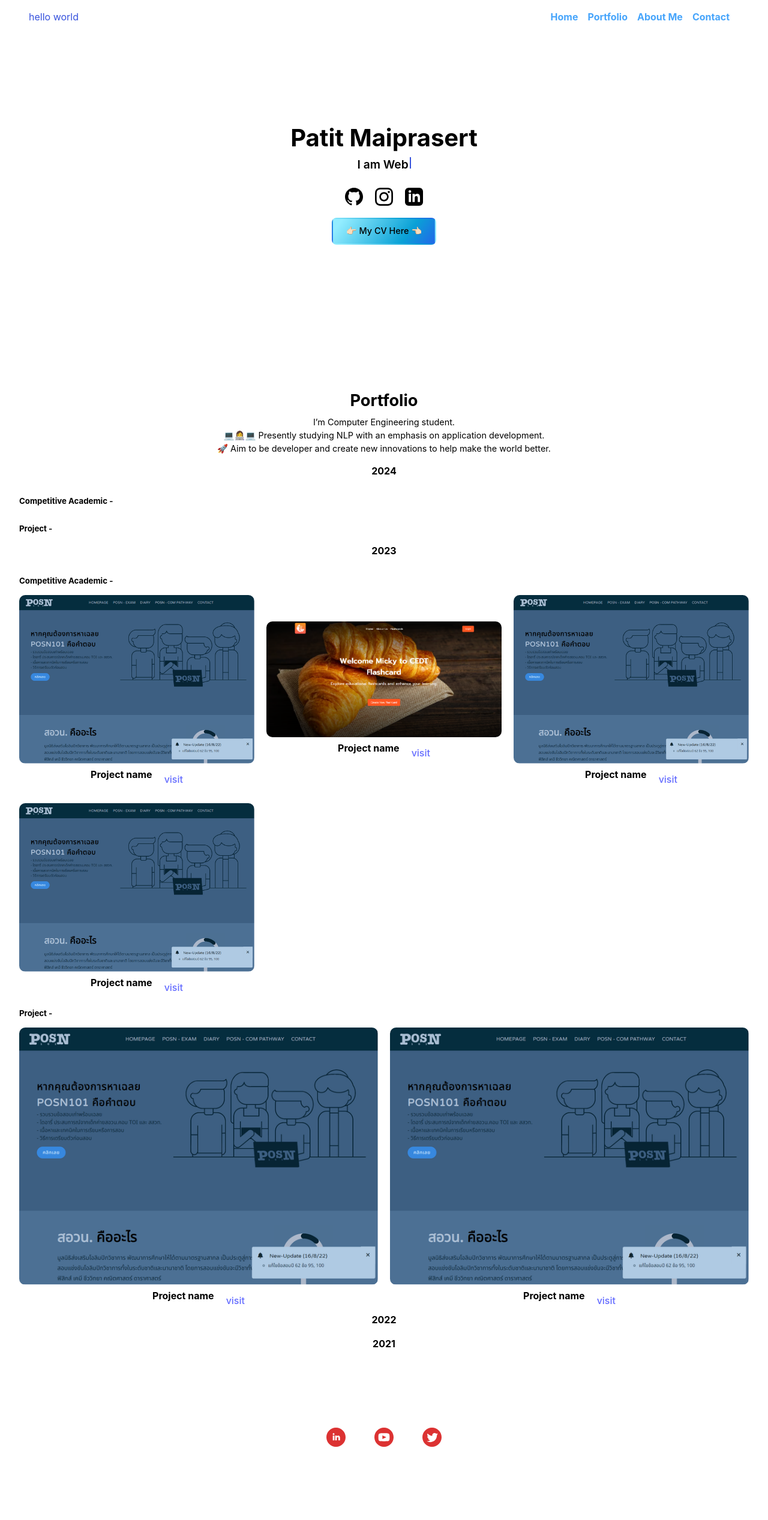
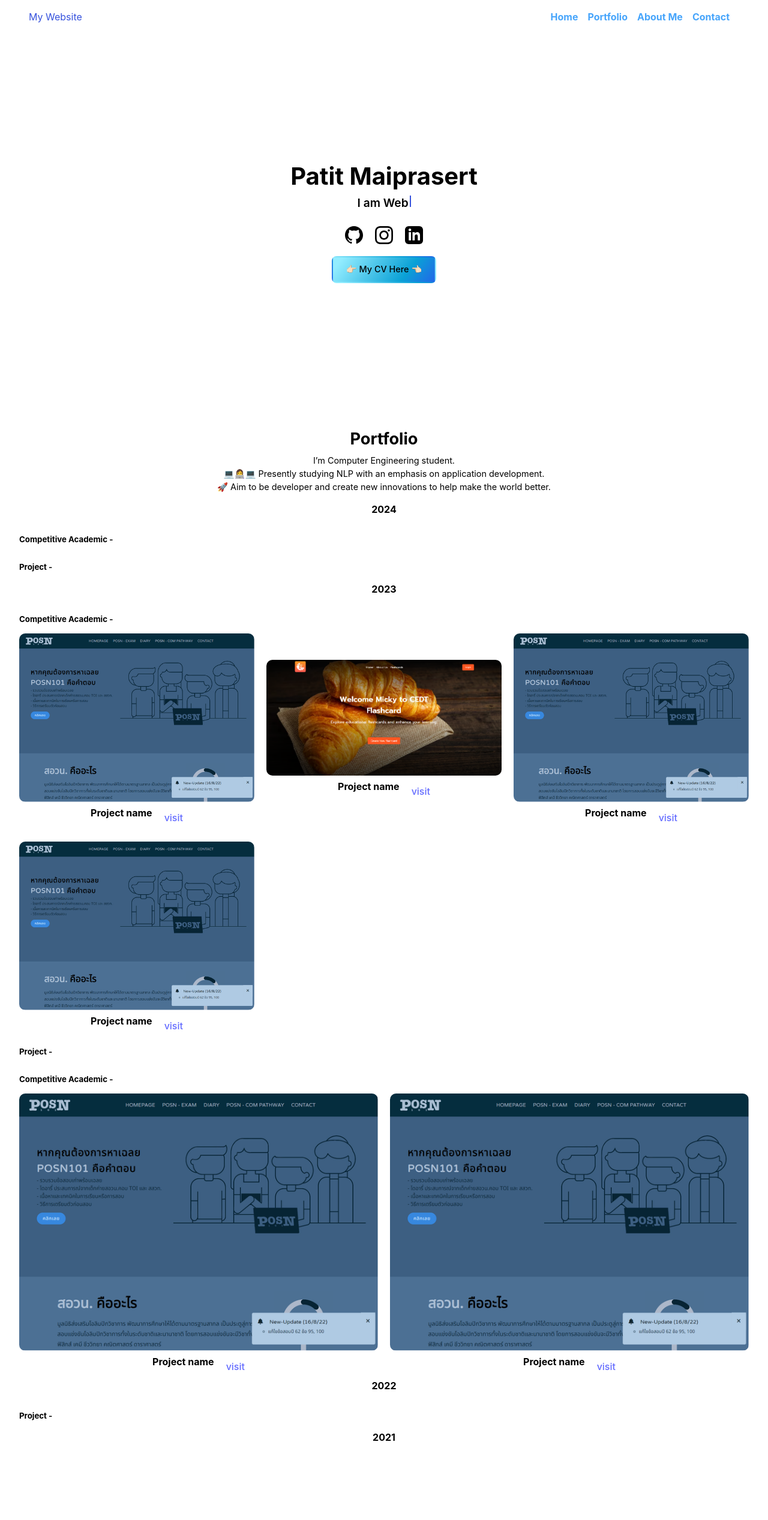
Before and after one commit to VizKey01/my-portfolio, a React (Vite) app: page / in a window 1280 px wide. Shown: the top 2534 px of the page at 60% size. Before the commit the page ends 2498 px from the top, so only its background shows below. Built offline with nearby package versions, Linux system fonts and the light colour scheme.

Commit message:
update mainpage

```diff
--- a/src/components/mainpage/mainpage.module.scss
+++ b/src/components/mainpage/mainpage.module.scss
@@ -1,7 +1,7 @@
 .root {
     max-width: 1480px;
     margin: 0 auto;
-    padding: 6rem 0rem 3rem;
+    padding: 10rem 0rem 3rem;
     text-align: center;
     position: static;
     display: flex;
--- a/src/components/navbar/navbar.tsx
+++ b/src/components/navbar/navbar.tsx
@@ -11,9 +11,7 @@ export const Navbar = ({ className }: NavbarProps) => {
     return <div className={classNames(styles.root, className)}>
         <div className={styles.navbar}>
             <div className={styles.logo}>
-                    {/* Your logo goes here */}
-                    hello world
-                    {/* <ReactLogo height="50" width="50" /> */}
+                {/* Your logo goes here */}My Website{/* <ReactLogo height="50" width="50" /> */}
             </div>
             <div className={styles.links}>
                 <a href="#home">Home</a>
--- a/src/components/portfolio/portfolio.tsx
+++ b/src/components/portfolio/portfolio.tsx
@@ -56,6 +56,7 @@ export const Portfolio = ({ className }: PortfolioProps) => {
                 </div>
             </div>
             <h5 className={styles['sub-year']}>Project -</h5>
+            <h5 className={styles['sub-year']}>Competitive Academic -</h5>
             <div className={styles['grid-items']}>
                 <div className={styles['gird-content']}>
                     <img src={posn101logo} alt="" className={styles['grid-img']} />
@@ -72,6 +73,7 @@ export const Portfolio = ({ className }: PortfolioProps) => {
                     </div>
                 </div></div>
             <h4>2022</h4>
+            <h5 className={styles['sub-year']}>Project -</h5>
             <h4>2021</h4>
         </div>
     );
```
Lines whose indentation alone changed are shown as unchanged.
